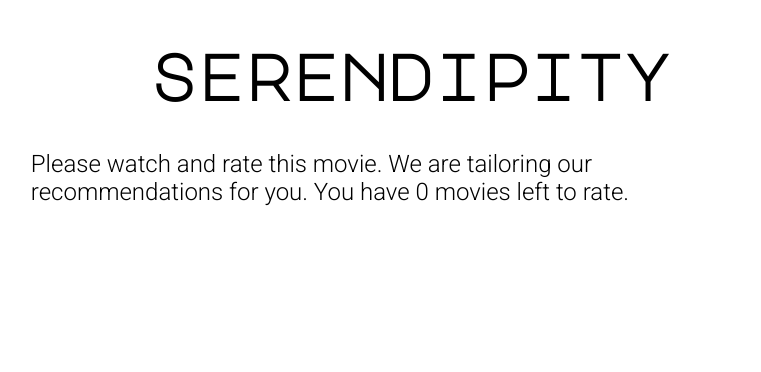
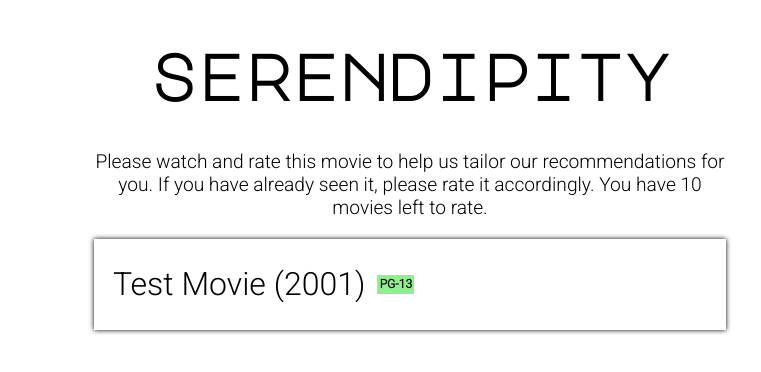
Before and after one commit to JackFlukinger/Serendipity, an Angular app in the folder Serendipity/: page / in a window 1280 px wide. Shown: the top 372 px of the page, without its empty margins (230-991 px from the left). Built offline with nearby package versions, Linux system fonts and the light colour scheme.

Commit message:
Added movie card component, html, styling, etc.

```diff
--- a/Serendipity/src/app/moviecard/moviecard.component.html
+++ b/Serendipity/src/app/moviecard/moviecard.component.html
@@ -1,3 +1,8 @@
-<p>
-  moviecard works!
-</p>
+<div class="card">
+
+  <div class="titleblock">
+    <h2 style="font-size: 2em;">{{ title }} ({{ year }})</h2>
+    <div class="ageRating">{{ ageRating }}</div>
+    <div class="rating"></div>
+  </div>
+</div>
--- a/Serendipity/src/app/moviecard/moviecard.component.scss
+++ b/Serendipity/src/app/moviecard/moviecard.component.scss
@@ -0,0 +1,22 @@
+.card {
+  margin-top: 20px;
+  height: 100%;
+  box-shadow: 0px 0px 5px black;
+  padding: 0% 3%;
+}
+
+.titleblock {
+  display: flex;
+
+}
+
+.ageRating {
+  background-color: lightgreen;
+  height: fit-content;
+  font-family: Roboto, sans-serif;
+  font-weight: bold;
+  font-size: 12px;
+  margin-top: 3em;
+  margin-left: 1em;
+  padding: .2em;
+}
--- a/Serendipity/src/app/moviecard/moviecard.component.ts
+++ b/Serendipity/src/app/moviecard/moviecard.component.ts
@@ -7,6 +7,11 @@ import { Component, OnInit } from '@angular/core';
 })
 export class MoviecardComponent implements OnInit {
 
+  title = "Test Movie";
+  ageRating = "PG-13";
+  year = "2001";
+
+
   constructor() { }
 
   ngOnInit() {
--- a/Serendipity/src/app/random/random.component.html
+++ b/Serendipity/src/app/random/random.component.html
@@ -1,8 +1,10 @@
 <div class="content">
   <div class="topmessage">
     <h2>
-      Please watch and rate this movie. We are tailoring our recommendations for you.
-      You have {{ moviesRated }} movies left to rate.
+      Please watch and rate this movie to help us tailor our recommendations for you.
+      If you have already seen it, please rate it accordingly.
+      You have {{ moviesLeft }} movies left to rate.
     </h2>
   </div>
+  <app-moviecard></app-moviecard>
 </div>
--- a/Serendipity/src/app/random/random.component.ts
+++ b/Serendipity/src/app/random/random.component.ts
@@ -7,7 +7,11 @@ import { Component, OnInit } from '@angular/core';
 })
 export class RandomComponent implements OnInit {
 
+  moviesToRate = 10;
+
   moviesRated = 0;
+
+  moviesLeft = this.moviesToRate - this.moviesRated;
 
   constructor() {
 
--- a/Serendipity/src/styles.scss
+++ b/Serendipity/src/styles.scss
@@ -1,7 +1,7 @@
 /* You can add global styles to this file, and also import other style files */
 .content {
   margin: auto;
-  width: 60%;
+  width: 50%;
 }
 
 h1 {
@@ -11,10 +11,11 @@ h1 {
 
 h2 {
   font-family: 'Roboto', sans-serif;
-  font-size: 1.5em;
+  font-size: 1.2em;
   font-weight: lighter;
 }
 
+
 .topmessage {
-
+  text-align: center;
 }
```
